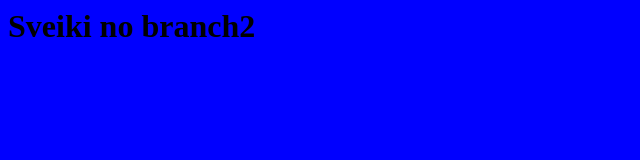
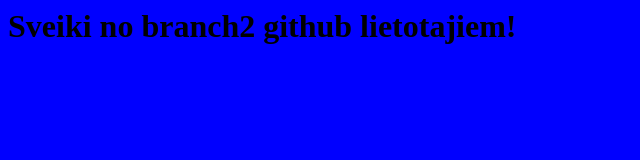
Before and after one commit to vsmedio/temp1, a plain HTML site: page index.html in a window 1280 px wide. Shown: the whole page, without its empty margins (0-640 px from the left). Drawn offline with Linux system fonts and the light colour scheme.

Commit message:
Esi super

```diff
--- a/index.html
+++ b/index.html
@@ -1,7 +1,7 @@
 <html>
 	<body bgcolor="blue">
 
-		<h1>Sveiki no branch2</h1>
+		<h1>Sveiki no branch2 github lietotajiem!</h1>
 
 
 
```
